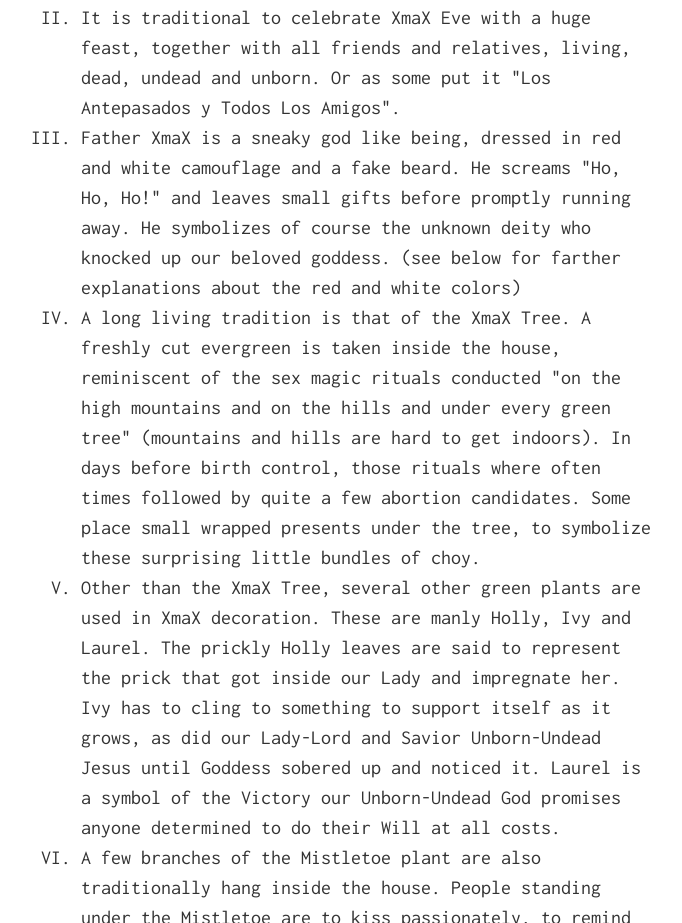
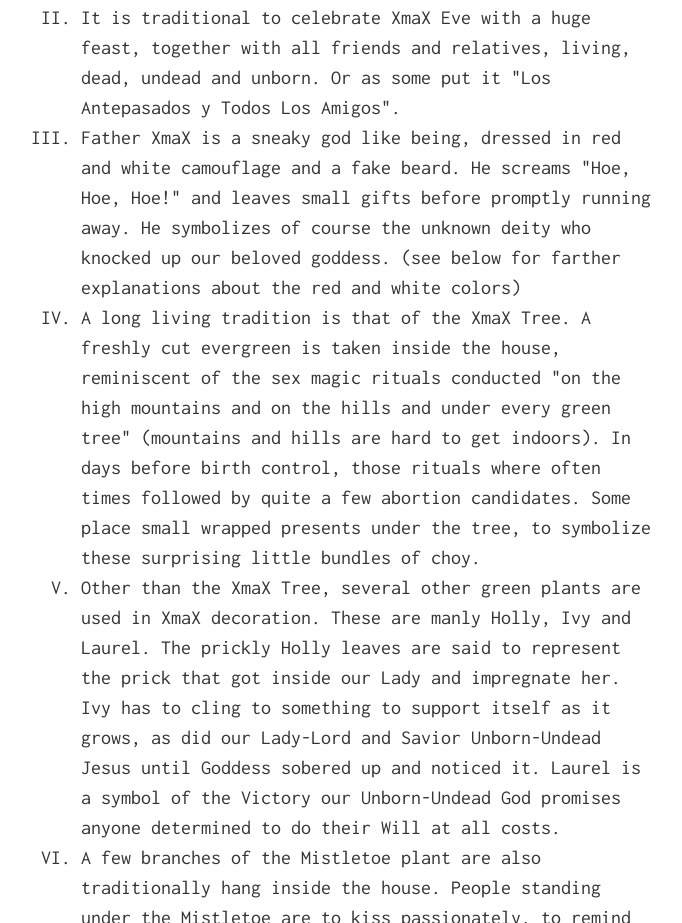
Before and after one commit to discordian-xmax/-discordian-xmax.github.io, a plain HTML site: page index.html in a window 1280 px wide. Shown: the part 2337-3260 px from the top of the page, without its empty margins (289-971 px from the left). Drawn offline with Linux system fonts and the light colour scheme.

Commit message:
Hoe, Hoe, Hoe

```diff
--- a/index.html
+++ b/index.html
@@ -48,7 +48,7 @@
 
           <li>It is traditional to celebrate XmaX Eve with a huge feast, together with all friends and relatives, living, dead, undead and unborn. Or as some put it "Los Antepasados y Todos Los Amigos".</li>
 
-          <li>Father XmaX is a sneaky god like being, dressed in red and white camouflage and a fake beard. He screams "Ho, Ho, Ho!" and leaves small gifts before promptly running away. He symbolizes of course the unknown deity who knocked up our beloved goddess. (see below for farther explanations about the red and white colors)</li>
+          <li>Father XmaX is a sneaky god like being, dressed in red and white camouflage and a fake beard. He screams "Hoe, Hoe, Hoe!" and leaves small gifts before promptly running away. He symbolizes of course the unknown deity who knocked up our beloved goddess. (see below for farther explanations about the red and white colors)</li>
 
           <li>A long living tradition is that of the XmaX Tree. A freshly cut evergreen is taken inside the house, reminiscent of the sex magic rituals conducted "on the high mountains and on the hills and under every green tree" (mountains and hills are hard to get indoors). In days before birth control, those rituals where often times followed by quite a few abortion candidates. Some place small wrapped presents under the tree, to symbolize these surprising little bundles of choy.</li>
 
```
